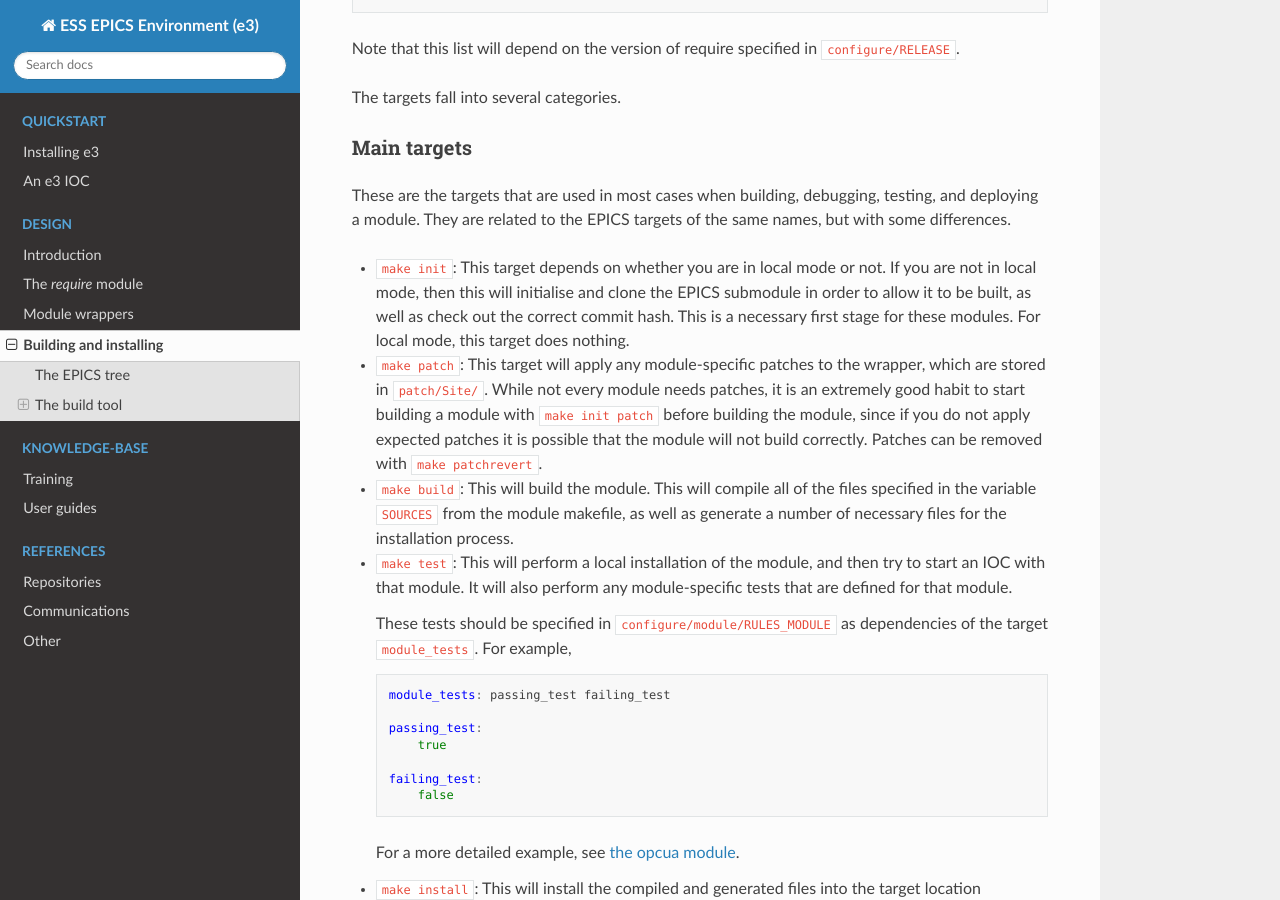
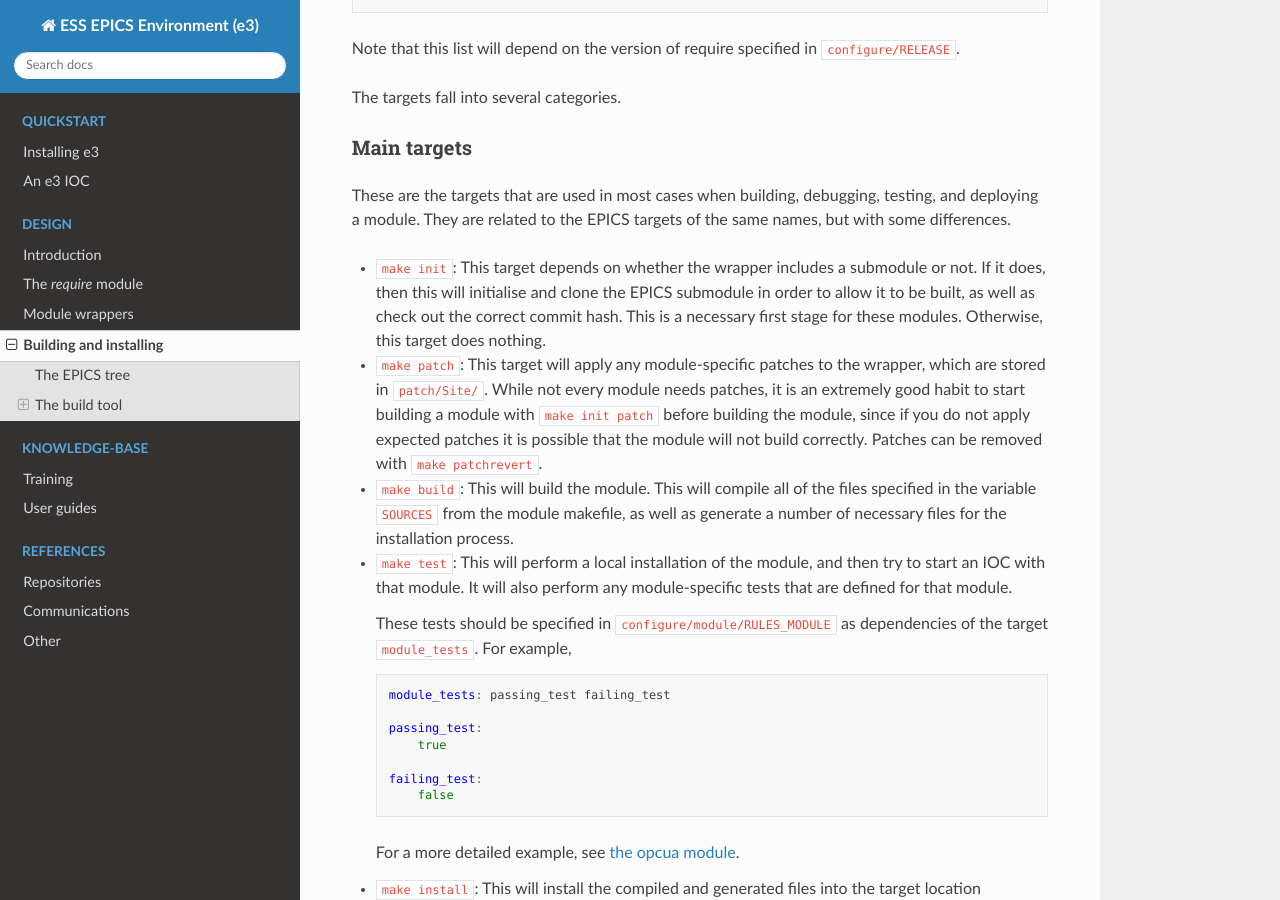
Before and after one commit to ttkorhonen/e3pages, a Sphinx documentation site: the page built from docs/design/4_build_process.md, in a window 1280 px wide and 900 px high, scrolled down 2637 px. Built offline with Sphinx 7.4.7 and the Read the Docs theme 2.0.0, drawn with Linux system fonts in a browser that asks for light colours.

Commit message:
Removed reference to 'local mode'

```diff
--- a/docs/design/4_build_process.md
+++ b/docs/design/4_build_process.md
@@ -125,7 +125,7 @@ The targets fall into several categories.
 
 These are the targets that are used in most cases when building, debugging, testing, and deploying a module. They are related to the EPICS targets of the same names, but with some differences.
 
-* `make init`: This target depends on whether you are in local mode or not. If you are not in local mode, then this will initialise and clone the EPICS submodule in order to allow it to be built, as well as check out the correct commit hash. This is a necessary first stage for these modules. For local mode, this target does nothing.
+* `make init`: This target depends on whether the wrapper includes a submodule or not. If it does, then this will initialise and clone the EPICS submodule in order to allow it to be built, as well as check out the correct commit hash. This is a necessary first stage for these modules. Otherwise, this target does nothing.
 * `make patch`: This target will apply any module-specific patches to the wrapper, which are stored in `patch/Site/`. While not every module needs patches, it is an extremely good habit to start building a module with `make init patch` before building the module, since if you do not apply expected patches it is possible that the module will not build correctly. Patches can be removed with `make patchrevert`.
 * `make build`: This will build the module. This will compile all of the files specified in the variable `SOURCES` from the module makefile, as well as generate a number of necessary files for the installation process.
 * `make test`: This will perform a local installation of the module, and then try to start an IOC with that module. It will also perform any module-specific tests that are defined for that module.
```
